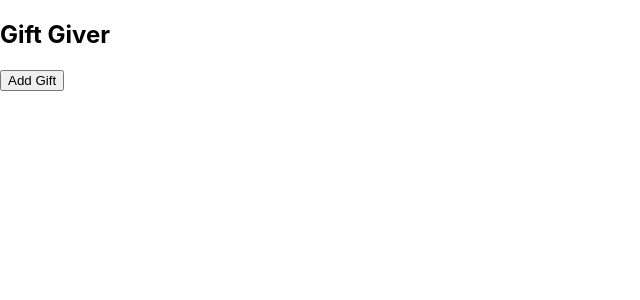
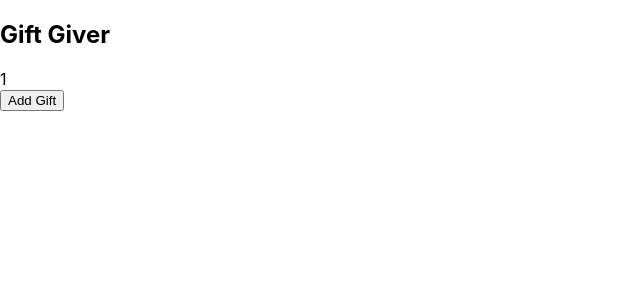
Before and after one commit to quangChe/tdd-giftgiver, a React (Create React App) app: page / in a window 1280 px wide. Both pictures are taken after a click on the button "Add Gift". Shown: the top 300 px of the page, without its empty margins (0-640 px from the left). Built offline with nearby package versions, Linux system fonts and the light colour scheme.

Commit message:
Provide mock rendering for manual testing

```diff
--- a/src/App.js
+++ b/src/App.js
@@ -21,7 +21,7 @@ class App extends React.Component {
         <div className='gift-list'>
           {
             this.state.gifts.map(gift => (
-              <div/>
+              <div key={gift.id}>{gift.id}</div>
             ))
           }
         </div>
```
